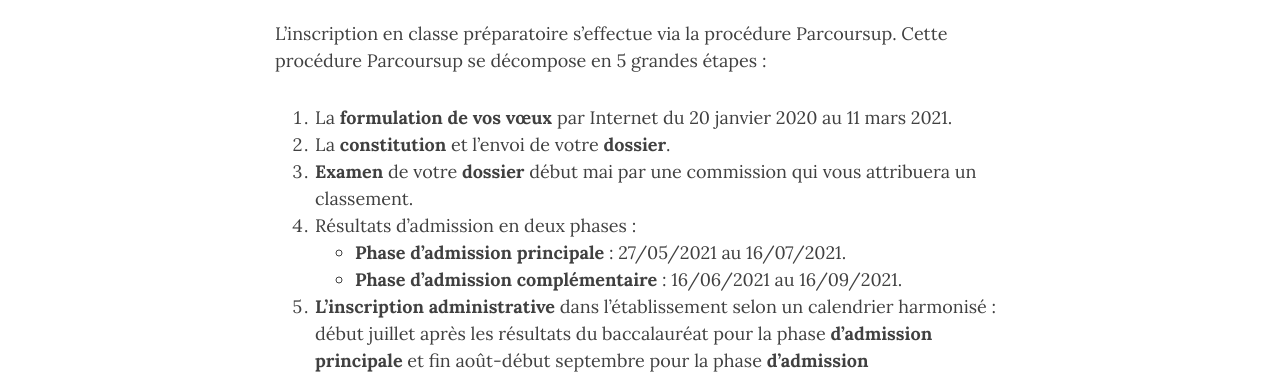
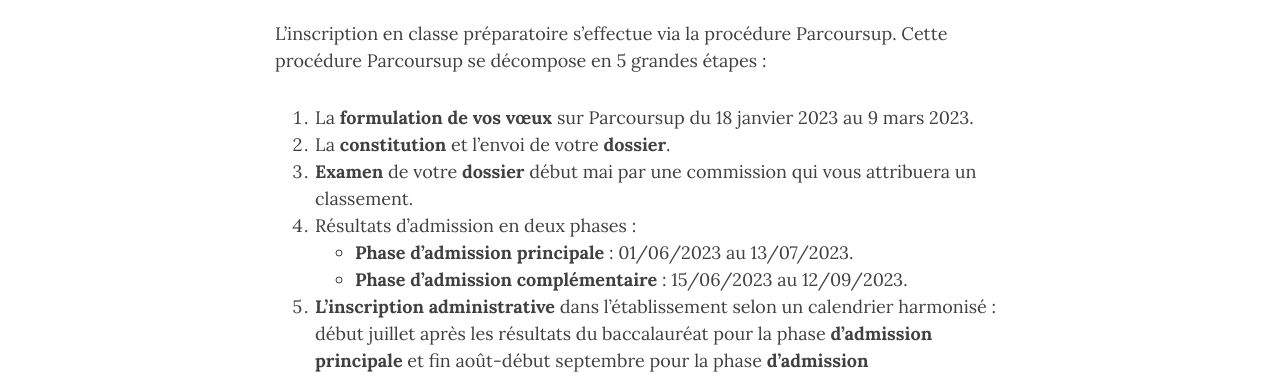
Before and after one commit to cpgesarcelles/cpgesarcelles.github.io, a Jekyll site: the page built from admission.md, in a window 1280 px wide and 900 px high, scrolled down 752 px. Shown: the part 199-577 px from the top of the window. Built offline with Jekyll 4.4.1, drawn with Linux system fonts in a browser that asks for light colours; nearby versions of some CDN libraries.

Commit message:
Update admission.md

```diff
--- a/admission.md
+++ b/admission.md
@@ -21,10 +21,10 @@
 
 L’inscription en classe préparatoire s’effectue via la procédure Parcoursup. Cette procédure Parcoursup se décompose en 5 grandes étapes :
 
-1. La **formulation de vos vœux** par Internet du 20 janvier 2020 au 11 mars 2021.
+1. La **formulation de vos vœux** sur Parcoursup du 18 janvier 2023 au 9 mars 2023.
 1. La **constitution** et l’envoi de votre **dossier**.
 1.  **Examen** de votre **dossier** début mai par une commission qui vous attribuera un classement.
 1.  Résultats d’admission en deux phases :
-    - **Phase d’admission principale** : 27/05/2021 au 16/07/2021.
-    - **Phase d’admission complémentaire** : 16/06/2021 au 16/09/2021.
+    - **Phase d’admission principale** : 01/06/2023 au 13/07/2023.
+    - **Phase d’admission complémentaire** : 15/06/2023 au 12/09/2023.
 1. **L’inscription administrative** dans l’établissement selon un calendrier harmonisé : début juillet après les résultats du baccalauréat pour la phase **d’admission principale** et fin août-début septembre pour la phase **d’admission complémentaire**.
```
